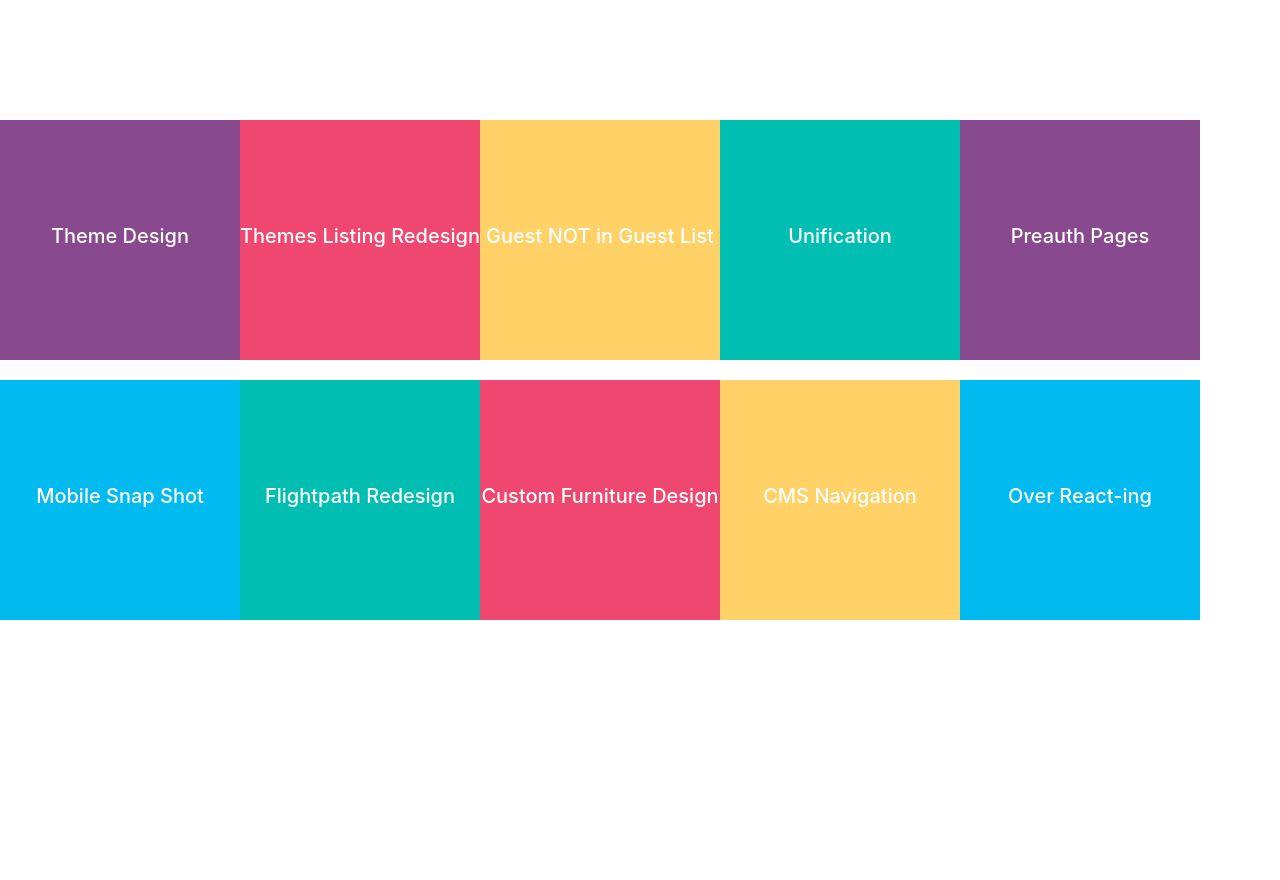
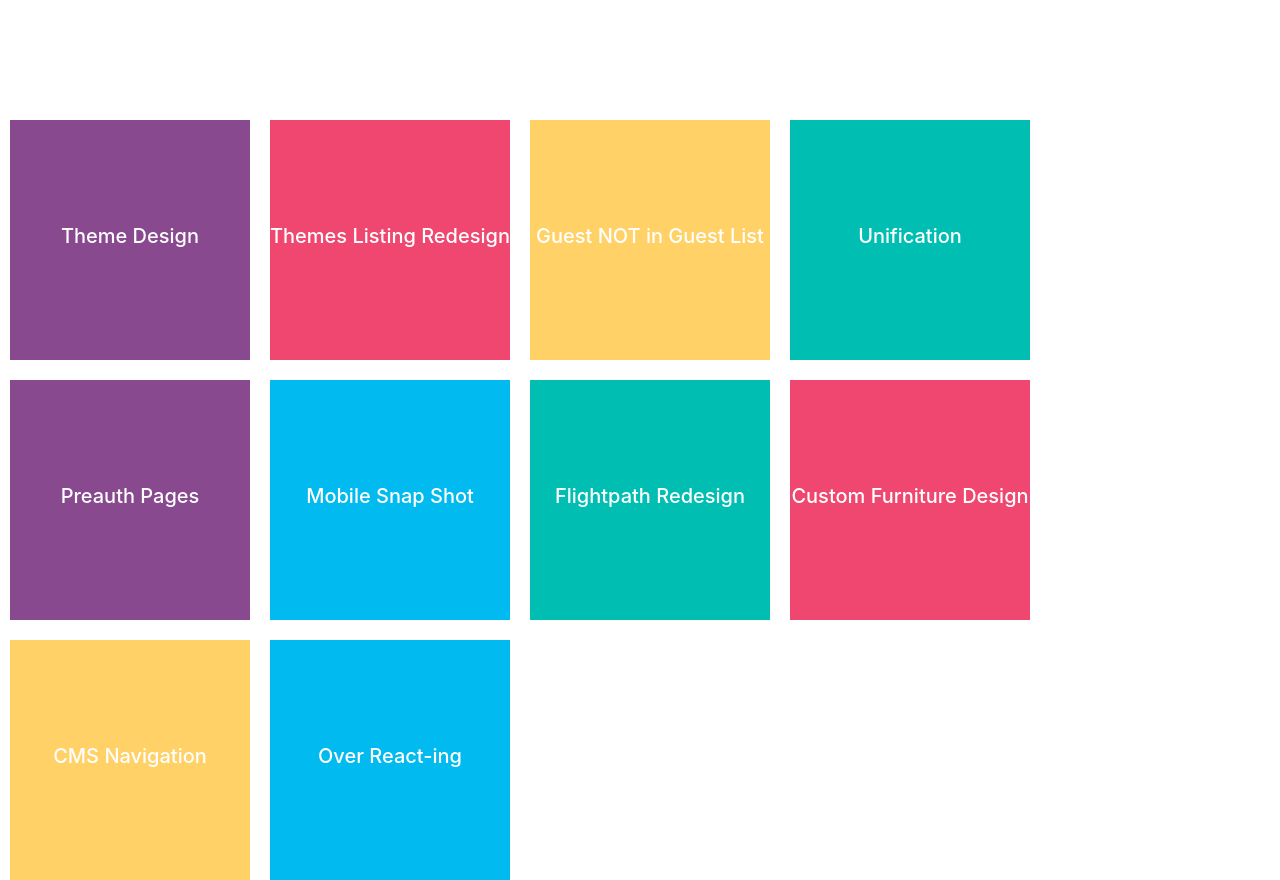
Before and after one commit to 12Noone/jfetherston-dot-com, a React app: page / in a window 1280 px wide. Shown: the part 940-1820 px from the top of the page. Before the commit the page ends 1634 px from the top, so only its background shows below. Built offline with nearby package versions, Linux system fonts and the light colour scheme.

Commit message:
okay now good enough for now

```diff
--- a/src/stylesheets/Project.less
+++ b/src/stylesheets/Project.less
@@ -20,7 +20,7 @@
       position: relative;
       @media (min-width: 767px) {
         float: left;
-        margin: 10 px;
+        margin: 10px;
       }
       &:after {
         content: '';
```
